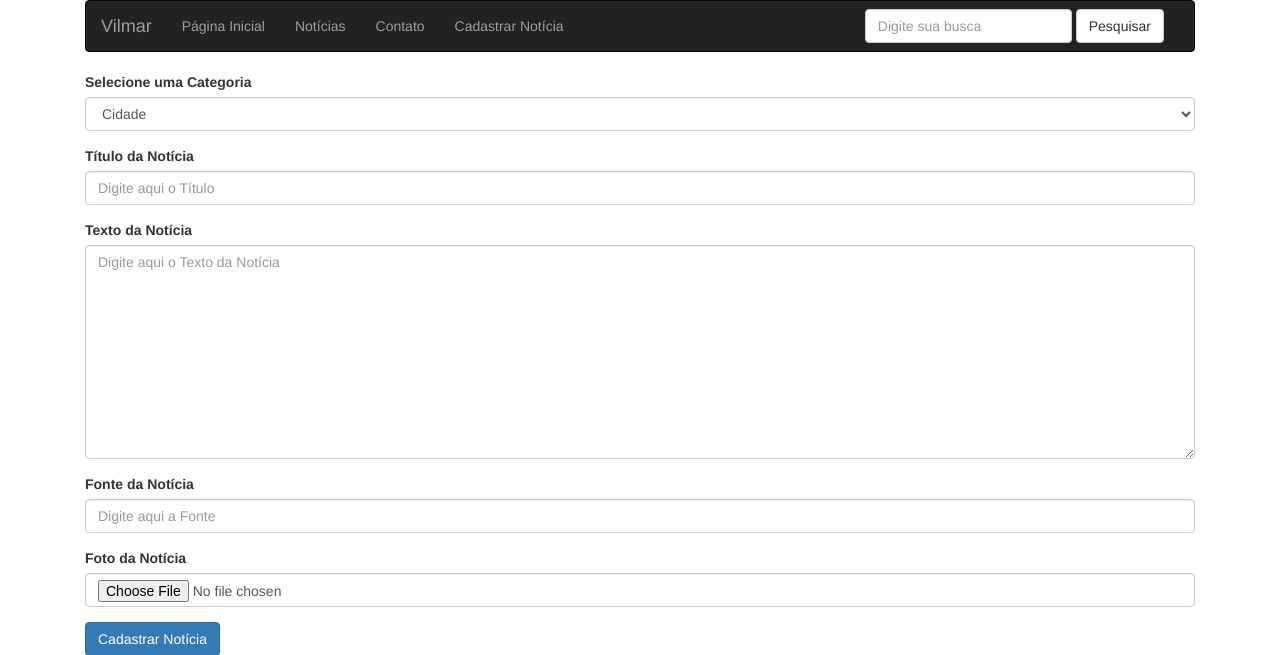
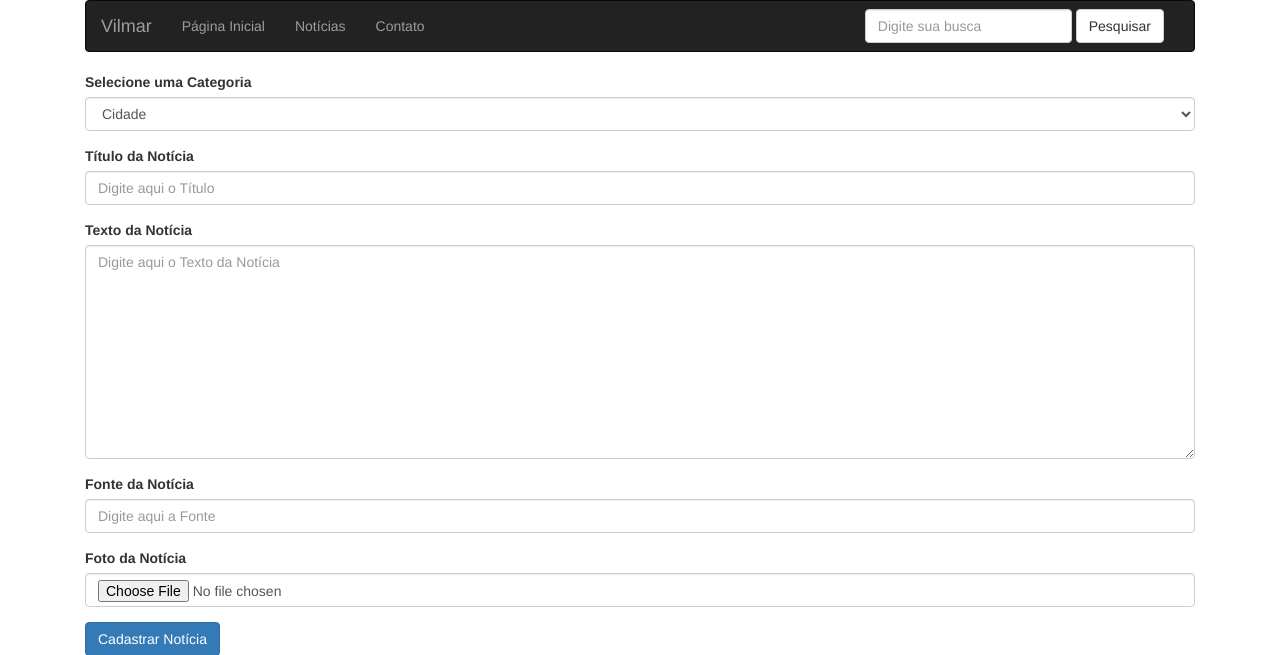
Before and after one commit to MarcelSartori/mediotec-vilmar, a PHP site: page /cadastro.php in a window 1280 px wide. Shown: the top 655 px of the page. Run offline with PHP 8.4, Linux system fonts and the light colour scheme; data comes from the database, SQL or seed files in the repository.

Commit message:
Revert "Adição do botão de Cadastro"
This reverts commit 76211e589f7178cd833bdae5a2175c39eefc963c.

```diff
--- a/menu.php
+++ b/menu.php
@@ -17,7 +17,6 @@
         <li><a href="index.php">Página Inicial</a></li>
         <li><a href="noticias.php">Notícias</a></li>
         <li><a href="contato.php">Contato</a></li>
-        <li><a href="cadastro.php">Cadastrar Notícia</a></li>
       </ul>
 
       <ul class="nav navbar-nav navbar-right">
```
